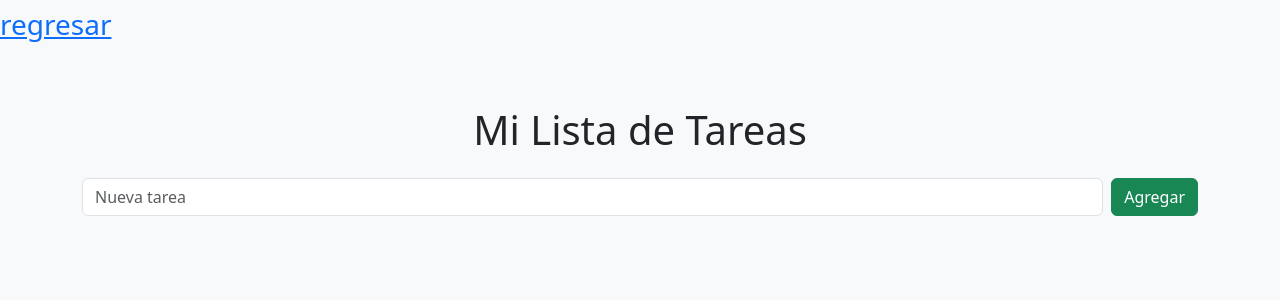
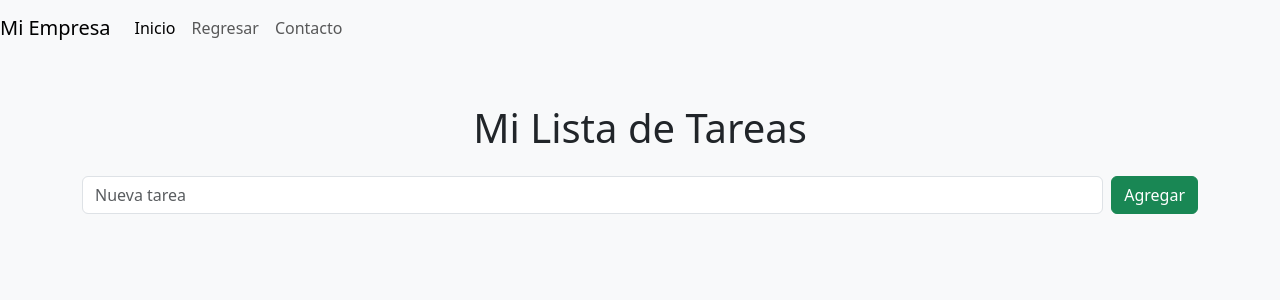
Before and after one commit to iconicastill/fluffy-octo-potato, a Django app: page / in a window 1280 px wide. Shown: the top 300 px of the page. Run offline with Django 4.2, Linux system fonts and the light colour scheme; data that the repository does not hold is empty.

Commit message:
Update index.html

```diff
--- a/todo_app/templates/todo_app/index.html
+++ b/todo_app/templates/todo_app/index.html
@@ -9,7 +9,25 @@
 <body class="bg-light">
 <header>
     <nav class="navbar navbar-expand-lg navbar-light bg-light">
-          <h3><a href="../portafolio.html">regresar</a></h3>
+        <a class="navbar-brand" href="#">Mi Empresa</a>
+
+        <button class="navbar-toggler" type="button" data-bs-toggle="collapse" data-bs-target="#navbarNav" aria-controls="navbarNav" aria-expanded="false" aria-label="Toggle navigation">
+            <span class="navbar-toggler-icon"></span>
+        </button>
+
+        <div class="collapse navbar-collapse" id="navbarNav">
+            <ul class="navbar-nav">
+                <li class="nav-item">
+                    <a class="nav-link active" aria-current="page" href="#">Inicio</a>
+                </li>
+                <li class="nav-item">
+                    <a class="nav-link" href="../portafolio.html">Regresar</a>
+                </li>
+                <li class="nav-item">
+                    <a class="nav-link" href="#">Contacto</a>
+                </li>
+            </ul>
+        </div>
     </nav>
 </header>
 <div class="container mt-5">
```
